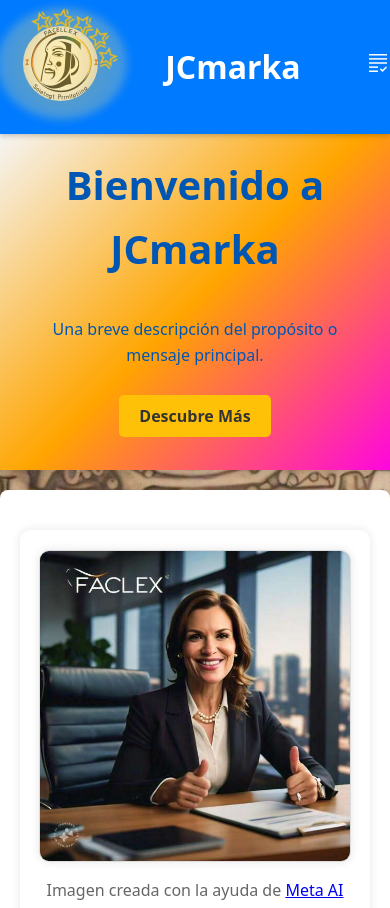
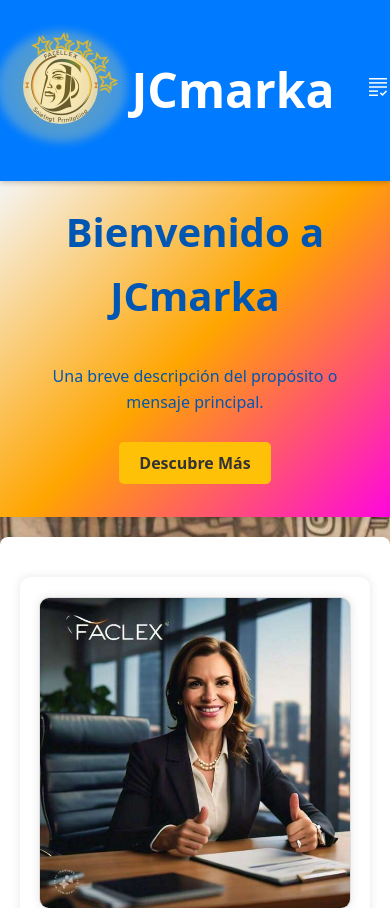
Before and after one commit to JCmarka/PaginaSistemas.github.io, a plain HTML site: page index.html in a window 390 px wide. Shown: the top 908 px of the page. Drawn offline with nearby package versions, Linux system fonts and the light colour scheme; a web font is replaced by a local one.

Commit message:
actualiza header
Actualiza valor de altura del header

```diff
--- a/main.js
+++ b/main.js
@@ -27,7 +27,7 @@ document.addEventListener("DOMContentLoaded", () => {
             e.preventDefault();
             const sectionID = this.getAttribute('href');
             const section = document.querySelector(sectionID);
-            const offset = 170; // Altura del header
+            const offset = 180; // Altura del header
             const top = section.getBoundingClientRect().top + window.scrollY - offset;
 
             window.scrollTo({ top, behavior: 'smooth' });
--- a/style.css
+++ b/style.css
@@ -31,7 +31,7 @@ body {
     background-repeat: no-repeat;
     background-size: cover;
     background-attachment: fixed;
-    padding-top: 172px; /* Este valor debería ser igual a la altura del header */
+    padding-top: 178px; /* Este valor debería ser igual a la altura del header */
 
 }
 
@@ -63,6 +63,10 @@ header nav ul li a {
     color: rgb(255, 255, 255);
     text-decoration: none;
     font-weight: bold;
+}
+
+header h1 {
+    font-size: 3rem; /* Ajusta el tamaño según lo desees */
 }
 
 .logo-titulo-container-grid {
@@ -358,7 +362,7 @@ footer ul li a {
         display: block; /* Mantenemos el icono del menú visible */
     }
     body {
-        padding-top: 113px; /* Este valor debería ser igual a la altura del header */
+        padding-top: 160px; /* Este valor debería ser igual a la altura del header */
     }
     /* Otros ajustes específicos para pantallas pequeñas */
     #sobre-nosotros {
```
